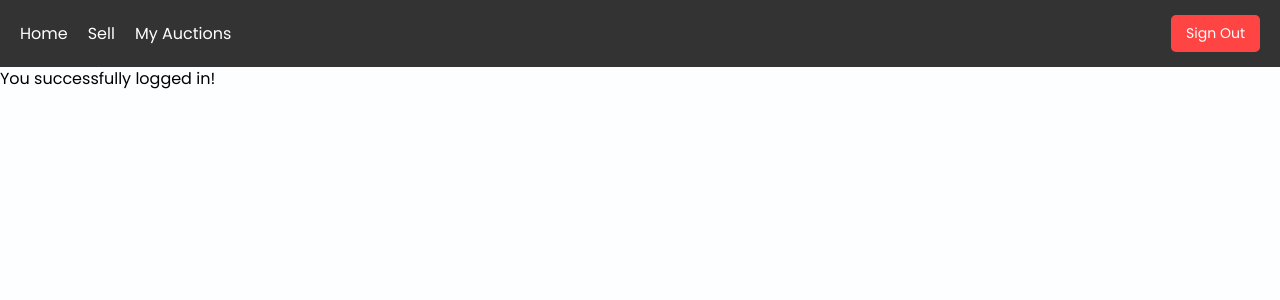
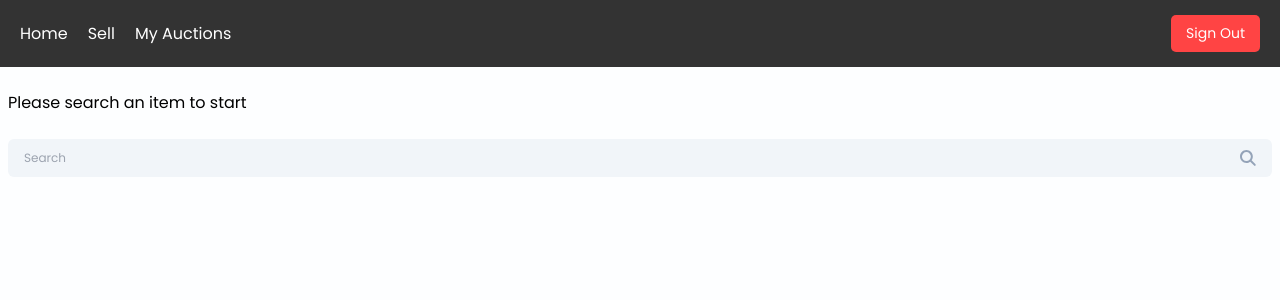
Before and after one commit to alisina97/Bidly, a React (Vite) app in the folder frontend/: page /home in a window 1280 px wide. Shown: the top 300 px of the page. Built offline with nearby package versions, Linux system fonts and the light colour scheme.

Commit message:
[ADD] UI for searching in home page

```diff
--- /dev/null
+++ b/frontend/src/components/SearchBar/SearchBar.jsx
@@ -0,0 +1,47 @@
+import { FaMagnifyingGlass } from 'react-icons/fa6';
+import { IoMdClose } from 'react-icons/io';
+
+function SearchBar({ value, onChange, handleSearch, onClearSearch }) {
+
+  const handleInputChange = (event) => {
+    const newValue = event.target.value;
+    onChange(event);
+
+    if (newValue.trim() === "") {
+      onClearSearch();
+    }
+  };
+
+  const handleKeyDown = (event) => {
+    if (event.key === 'Enter') {
+      handleSearch();
+    }
+  };
+
+  return (
+    <div className='flex items-center px-4 bg-slate-100 rounded-md'>
+      <input
+        placeholder='Search'
+        type='text'
+        value={value}
+        className='w-full text-xs bg-transparent py-[11px] outline-none'
+        onChange={handleInputChange}
+        onKeyDown={handleKeyDown}
+      />
+
+      {value && (
+        <IoMdClose
+          className='text-xl text-slate-500 cursor-pointer hover:text-black mr-3'
+          onClick={onClearSearch}
+        />
+      )}
+
+      <FaMagnifyingGlass
+        className='text-slate-400 cursor-pointer hover:text-black'
+        onClick={handleSearch}
+      />
+    </div>
+  );
+}
+
+export default SearchBar;
--- a/frontend/src/pages/Home/Home.jsx
+++ b/frontend/src/pages/Home/Home.jsx
@@ -1,13 +1,117 @@
-import React from 'react';
+import React, { useState, useEffect } from 'react';
 import Navbar from '../../components/Navbar/Navbar';
+import SearchBar from '../../components/SearchBar/SearchBar';
+import axiosInstance from '../../utils/axiosinstance';
 
 function Home() {
+  const [searchQuery, setSearchQuery] = useState("");
+  const [isSearch, setIsSearch] = useState(false);
+  const [allAuctions, setAllAuctions] = useState([]);
+  const [selectedAuctionId, setSelectedAuctionId] = useState(null);
+
+  const onSearchAuction = async (query) => {
+    try {
+      const response = await axiosInstance.get("/api/auction-items/search", {
+        params: { keyword: query },
+      });
+
+      console.log("Search Response:", response.data);
+
+      if (response.data.length > 0) {
+        setIsSearch(true);
+        setAllAuctions(response.data);
+      } else {
+        setIsSearch(false);
+        setAllAuctions([]);
+        console.log("No auction items found.");
+      }
+    } catch (error) {
+      console.error("Search API Error:", error);
+    }
+  };
+
+  const handleSearch = () => {
+    if (searchQuery.trim() !== "") {
+      onSearchAuction(searchQuery);
+    }
+  };
+
+  const handleClearSearch = () => {
+    setIsSearch(false);
+    setSearchQuery("");
+    setAllAuctions([]);
+    setSelectedAuctionId(null);
+  };
+
+  const handleSelectAuction = (auctionItemId) => {
+    setSelectedAuctionId(auctionItemId);
+  };
+
+  const handleBid = () => {
+    if (selectedAuctionId) {
+      console.log(`Placing bid for auction item ID: ${selectedAuctionId}`);
+      alert(`Bid placed for auction item ID: ${selectedAuctionId}`);
+    } else {
+      alert("Please select an auction item to bid.");
+    }
+  };
 
   return (
     <>
-      <Navbar/>
-      <h1>You successfully logged in!</h1>
+      <Navbar />
+      <div className='max-w-screen-xl mx-auto px-2'>
+        <h1 className='mb-6 mt-6'>Please search an item to start</h1>
 
+        <SearchBar
+          value={searchQuery}
+          onChange={({ target }) => setSearchQuery(target.value)}
+          handleSearch={handleSearch}
+          onClearSearch={handleClearSearch}
+        />
+
+        {isSearch && (
+          <div className="mt-5">
+            <h2 className="text-lg font-bold mb-3">Search Results</h2>
+            <table className="w-full border-collapse border border-gray-300">
+              <thead>
+                <tr className="bg-gray-200">
+                  <th className="border border-gray-300 px-4 py-2">Item Name</th>
+                  <th className="border border-gray-300 px-4 py-2">Current Price</th>
+                  <th className="border border-gray-300 px-4 py-2">Auction Type</th>
+                  <th className="border border-gray-300 px-4 py-2">Remaining Time</th>
+                  <th className="border border-gray-300 px-4 py-2">Select</th>
+                </tr>
+              </thead>
+              <tbody>
+                {allAuctions.map((item) => (
+                  <tr key={item.auctionItemId} className="hover:bg-gray-100">
+                    <td className="border border-gray-300 px-4 py-2">{item.itemName}</td>
+                    <td className="border border-gray-300 px-4 py-2">${item.startingPrice}</td>
+                    <td className="border border-gray-300 px-4 py-2">{item.auctionType?.auctionTypeName || "Unknown"}</td>
+                    <td className="border border-gray-300 px-4 py-2">{item.remainingTime || "N/A"}</td>
+                    <td className="border border-gray-300 px-4 py-2 text-center">
+                      <input
+                        type="radio"
+                        name="auctionSelection"
+                        value={item.auctionItemId}
+                        checked={selectedAuctionId === item.auctionItemId}
+                        onChange={() => handleSelectAuction(item.auctionItemId)}
+                      />
+                    </td>
+                  </tr>
+                ))}
+              </tbody>
+            </table>
+
+            <button
+              className="mt-3 bg-blue-500 text-white px-4 py-2 rounded hover:bg-blue-600"
+              onClick={handleBid}
+            >
+              Bid
+            </button>
+          </div>
+        )}
+        </div>
     </>
   );
 }
```
Also changed, not shown: 1 other file (tests, documents, lock files or other folders).
